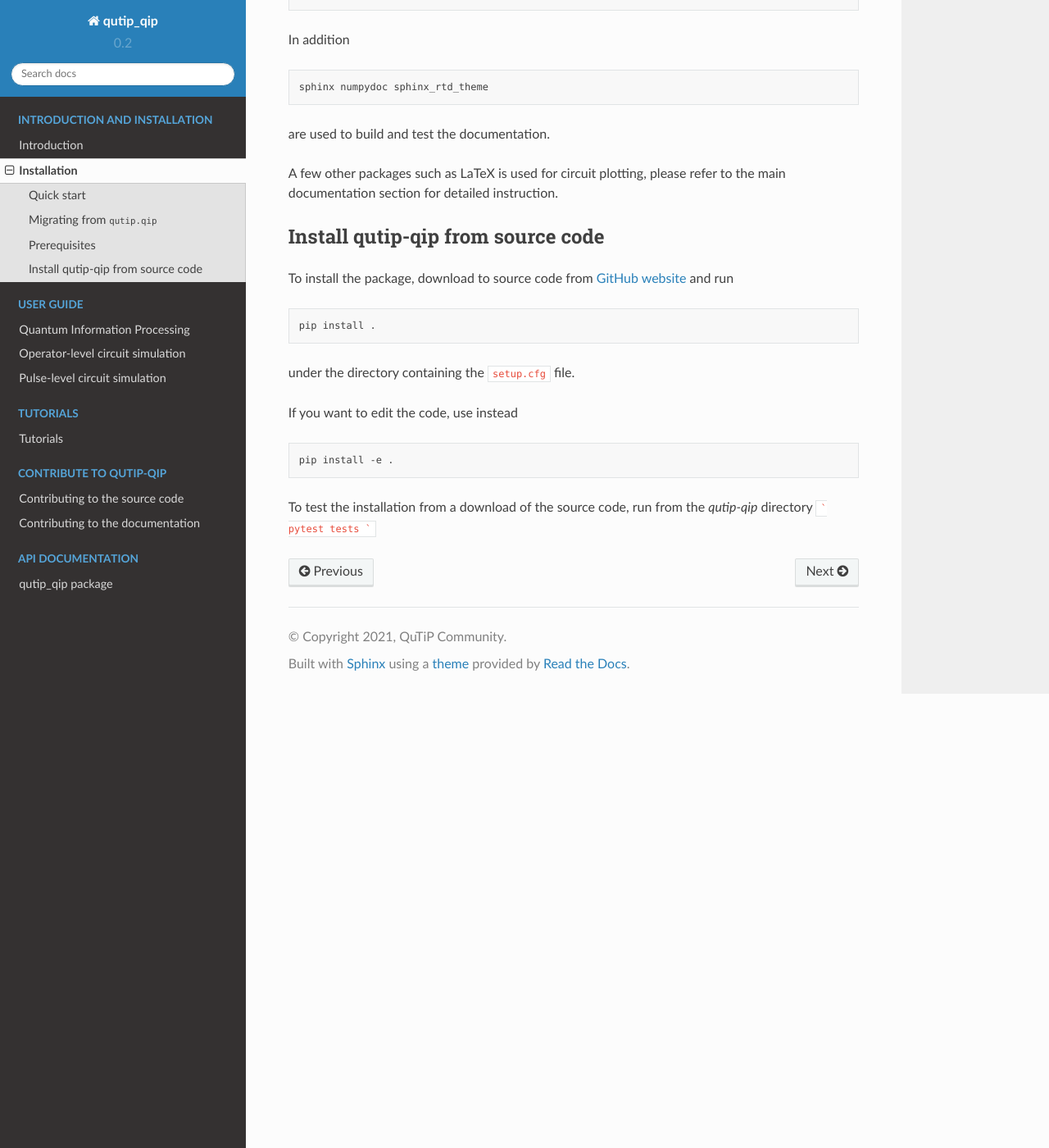
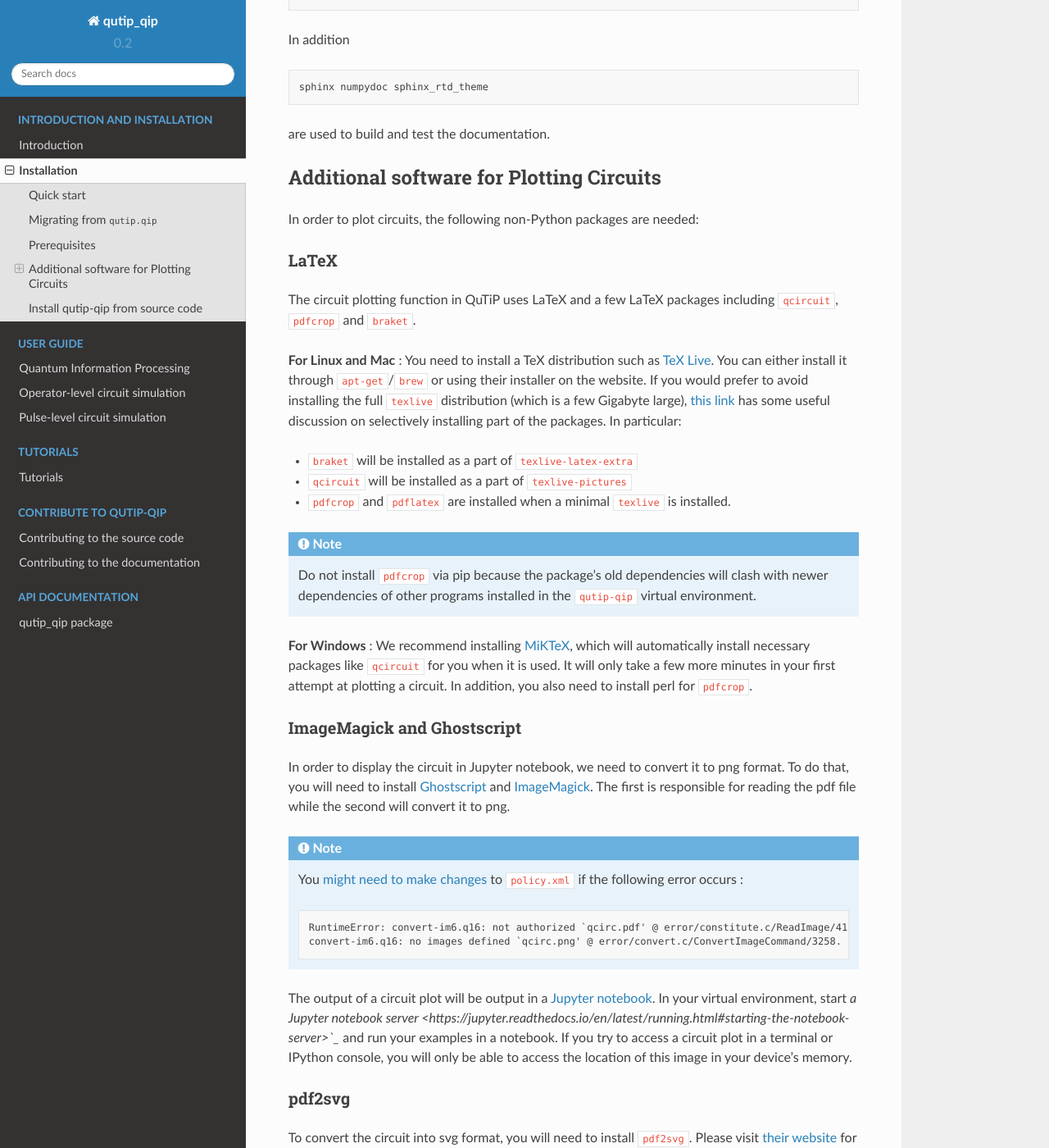
Before and after one commit to qutip/qutip-qip, a Sphinx documentation site: the page built from doc/source/installation.rst, in a window 1280 px wide and 1400 px high, scrolled down 856 px. Shown: the whole window at 82% size. Built offline with Sphinx 7.4.7 and the Read the Docs theme 2.0.0, drawn with Linux system fonts in a browser that asks for light colours; some of the changed text lies outside the part shown.

Commit message:
Improve the installation instructions for circuit diagrams (#65)

````diff
--- a/doc/source/installation.rst
+++ b/doc/source/installation.rst
@@ -47,7 +47,68 @@ In addition
 
 are used to build and test the documentation.
 
-A few other packages such as LaTeX is used for circuit plotting, please refer to the main documentation section for detailed instruction.
+.. _circuit_plot_packages:
+
+Additional software for Plotting Circuits
+=========================================
+In order to plot circuits, the following non-Python packages are needed:
+
+LaTeX
+-----
+The circuit plotting function in QuTiP uses LaTeX and a few LaTeX packages including ``qcircuit``, ``pdfcrop`` and ``braket``.
+
+**For Linux and Mac** :
+You need to install a TeX distribution such as `TeX Live <https://www.tug.org/texlive/>`_. You can either install it through ``apt-get``/``brew`` or using their installer on the website.
+If you would prefer to avoid installing the full ``texlive`` distribution (which is a few Gigabyte large), `this link <https://tex.stackexchange.com/a/504566/203959>`_
+has some useful discussion on selectively installing part of the packages. In particular:
+
+* ``braket`` will be installed as a part of ``texlive-latex-extra``
+* ``qcircuit`` will be installed as a part of ``texlive-pictures``
+* ``pdfcrop`` and ``pdflatex`` are installed when a minimal ``texlive`` is installed.
+
+.. note::
+  Do not install ``pdfcrop`` via pip because the package's old dependencies will clash
+  with newer dependencies of other programs installed in the ``qutip-qip`` virtual
+  environment.
+
+**For Windows** :
+We recommend installing `MiKTeX <https://miktex.org/>`_, which will automatically install necessary packages like ``qcircuit`` for you when it is used. It will only take a few more minutes in your first attempt at plotting a circuit.
+In addition, you also need to install perl for ``pdfcrop``.
+
+ImageMagick and Ghostscript
+---------------------------
+In order to display the circuit in Jupyter notebook, we need to convert it to png
+format. To do that, you will need to install `Ghostscript <https://www.ghostscript.com/doc/current/Make.htm>`_
+and `ImageMagick <https://imagemagick.org/script/install-source.php>`_.
+The first is responsible for reading the pdf file while the second will convert it to png.
+
+
+.. note::
+    You `might need to make changes <https://stackoverflow.com/a/52863413/10241324>`_ to ``policy.xml`` if the following error occurs :
+
+    .. code-block:: text
+
+        RuntimeError: convert-im6.q16: not authorized `qcirc.pdf' @ error/constitute.c/ReadImage/412.
+        convert-im6.q16: no images defined `qcirc.png' @ error/convert.c/ConvertImageCommand/3258.
+
+
+The output of a circuit plot will be output in a `Jupyter notebook <https://jupyterlab.readthedocs.io/en/stable/getting_started/installation.html>`_.
+In your virtual environment, start `a Jupyter notebook server <https://jupyter.readthedocs.io/en/latest/running.html#starting-the-notebook-server>`_` and run your examples
+in a notebook. If you try to access a circuit plot in a terminal or IPython console,
+you will only be able to access the location of this image in your device's memory.
+
+
+
+pdf2svg
+-------
+To convert the circuit into svg format, you will need to install ``pdf2svg``.
+Please visit `their website <https://github.com/dawbarton/pdf2sv>`_ for installation guide.
+
+.. note::
+    If you want to check whether all dependencies are installed,
+    see if the following three commands work correctly:
+    ``pdflatex``, ``pdfcrop`` and ``magick anypdf.pdf anypdf.png``,
+    where ``anypdf.pdf`` is any pdf file you have.
 
 .. _installation:
 
@@ -69,6 +130,7 @@ If you want to edit the code, use instead
     pip install -e .
 
 To test the installation from a download of the source code, run from the `qutip-qip` directory
+
 ```
 pytest tests
 ```
````
Also changed, not shown: doc/source/qip-basics.rst (+2 -14 lines).
